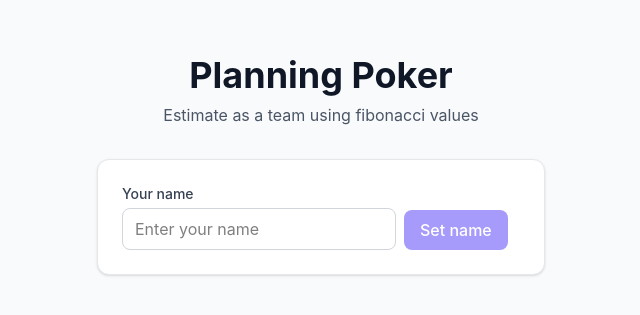
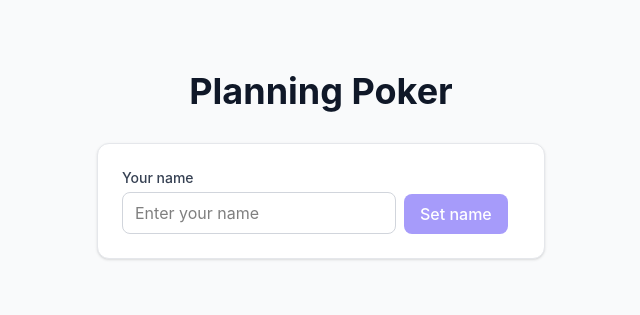
Before and after one commit to markross/planningpoker, a React (Vite) app: page / in a window 1280 px wide. Shown: the part 235-550 px from the top of the page, without its empty margins (319-959 px from the left). Built offline with nearby package versions, Linux system fonts and the light colour scheme; no server answers.

Commit message:
Remove header text

```diff
--- a/src/pages/HomePage.tsx
+++ b/src/pages/HomePage.tsx
@@ -52,9 +52,6 @@ export function HomePage() {
       <div className="w-full max-w-md space-y-8">
         <div className="text-center">
           <h1 className="text-4xl font-bold text-gray-900">Planning Poker</h1>
-          <p className="mt-2 text-gray-600">
-            Estimate as a team using fibonacci values
-          </p>
         </div>
 
         <div className="bg-white rounded-xl shadow-sm border border-gray-200 p-6 space-y-6">
```
